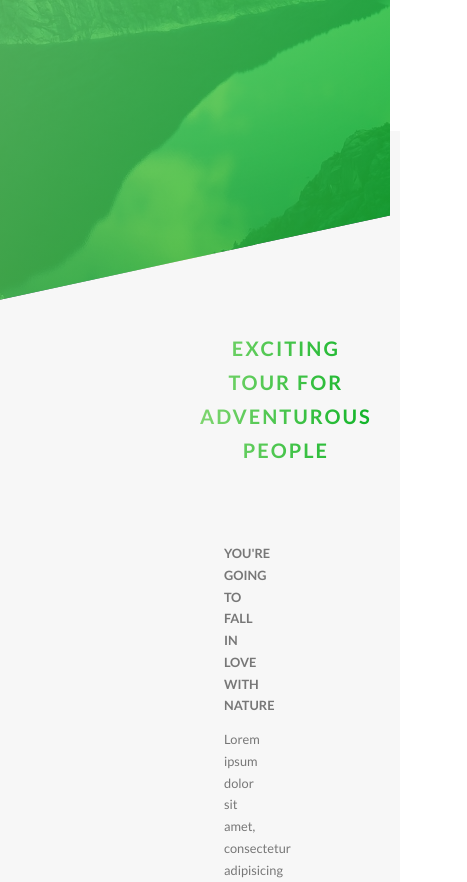
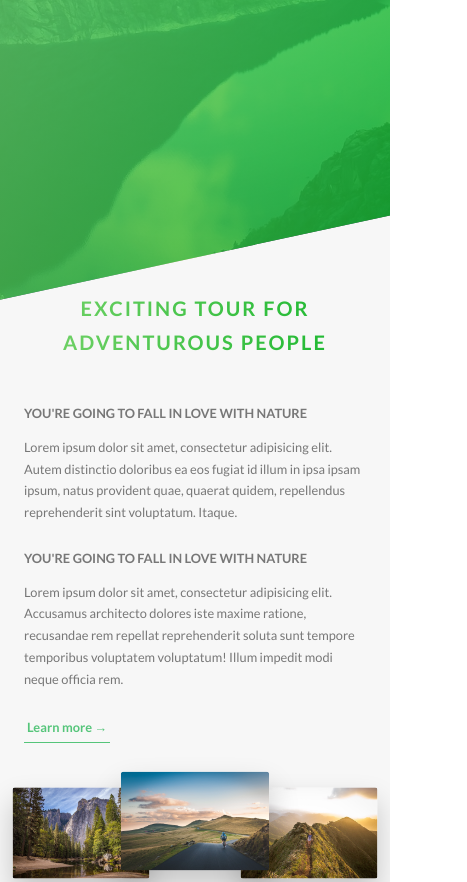
Before and after one commit to Dens0/Natours, a website: page index.html in a window 390 px wide. Shown: the part 502-1384 px from the top of the page, 467 px wide, since content can reach past the window. Drawn offline with Linux system fonts and the light colour scheme.

Commit message:
media rules part2

```diff
--- a/sass/abstracts/_mixins.sass
+++ b/sass/abstracts/_mixins.sass
@@ -33,9 +33,9 @@
 //*/
 
 
-@mixin respond-phone
-  @media (max-width: 600px)
-    @content
+//@mixin respond-phone
+//  @media (max-width: 600px)
+//    @content
 //$breakpoint argument choices
 //-phone
 //-tab-port
--- a/sass/abstracts/_variables.sass
+++ b/sass/abstracts/_variables.sass
@@ -25,6 +25,7 @@ $colour-black: #000
 
 //GRID
 $grid-width: 114rem
+$grid-width-big: 300rem
 $gutter-vertical: 8rem
 $gutter-vertical-small: 6rem
 $gutter-horizontal: 6rem
--- a/sass/base/_utilities.sass
+++ b/sass/base/_utilities.sass
@@ -1,12 +1,24 @@
 .u-center-text
   text-align: center !important
+
 .u-margin-bottom-big
   margin-bottom: 8rem !important
+
+  @include respond(tab-port)
+    margin-bottom: 4rem !important
+
+
+
 .u-margin-bottom-small
   margin-bottom: 1.5rem !important
+
 .u-margin-bottom-medium
   margin-bottom: 4rem !important
+  @include respond(tab-port)
+    margin-bottom: 2.5rem !important
+
 .u-margin-top-big
   margin-top: 8rem !important
+
 .u-margin-bottom-huge
   margin-top: 10rem !important
--- a/sass/components/_cards.sass
+++ b/sass/components/_cards.sass
@@ -122,4 +122,45 @@
     font-size: 6rem
     font-weight: 100
 
+
+
+  @include respond(tab-port)
+
+    background-color: $colour-white
+    height: auto
+    border-radius: 3px
+    box-shadow: 0 1.5rem 4rem rgba($colour-black,.15)
+    &__side
+      height: auto
+      position: relative
+      box-shadow: none
+
+
+      &--front
+        background-color: $colour-white
+      &--back
+        transform: rotateY(0deg)
+        -webkit-clip-path: polygon(0 15%, 100% 0, 100% 100%, 0 100%)
+        clip-path: polygon(0 15%, 100% 0, 100% 100%, 0 100%)
+
+
+    &:hover &__side--front //efekt obracania się karty
+        transform: rotateY(0deg)
+
+    &__details
+      padding: 1rem 3rem
+    &__cta
+      position: relative
+      top: 0
+      left: 0
+      transform: translate(0)
+      width: 100%
+      padding: 7rem 4rem 4rem 4rem
+    &__price-box
+      margin-bottom: 3rem
+
+
+
+    &__price-value
+      font-size: 4rem
 //&--back strona jest już na samym początku obrucona a w momencie najechania na kartę ustawiana jest na 0 stopni a frontowa dostaje 180stopni
--- a/sass/components/_composition.sass
+++ b/sass/components/_composition.sass
@@ -10,18 +10,35 @@
     transition: all 0.5s
     outline-offset: 1.5rem
 
+    @include respond(tab-port)
+      float: left
+      position: relative
+      width: 33.3333%
+      box-shadow: 0 1.5rem 3rem rgba($colour-black, .2)
 
     &--p1
       left: 0
       top: 1rem
-
+      @include respond(tab-port)
+        top: 0.5rem
+        transform: scale(1.2)
     &--p2
       right: 0
       top: 2rem
+      @include respond(tab-port)
+        top: -1rem
+        transform: scale(1.3)
+
+
 
     &--p3
       left: 20%
       top: 10rem
+      @include respond(tab-port)
+        top: 0.5rem
+        left: 0
+        transform: scale(1.2)
+        z-index: 0
 
     &:hover
       outline: 1rem solid $colours-primary
--- a/sass/components/_feature-box.sass
+++ b/sass/components/_feature-box.sass
@@ -9,6 +9,9 @@
   &:hover>&__icon
     background-image: linear-gradient(to right, #25c1d5, green)
 
+  @include respond(tab-port)
+    padding: 2rem
+
   &__icon
      font-size: 6rem
      margin-bottom: .5rem
@@ -18,7 +21,7 @@
      -webkit-background-clip: text // tło zostaje przycięte w miejsu gdzie jest tło
      color: transparent
      transition:  2s
-
-
-.feature-box:hover
+     @include respond(tab-port)
+        margin: 0
+  &:hover
     transform: translateY(-1px) scale(1.03)
--- a/sass/components/_story.sass
+++ b/sass/components/_story.sass
@@ -1,7 +1,7 @@
 .story
   width: 100%
   margin: 0 auto
-  box-shadow: 0 3rem 6rem rgba($colour-black,.1)
+  box-shadow: 0 3rem 6rem rgba($colour-black, .1)
   background-color: rgba($colour-white, .6)
   border-radius: 3px
   padding: 4rem 11rem
@@ -9,6 +9,17 @@
   font-size: $default-font-size
   clip-path: polygon(10% 0, 100% 0, 90% 100%, 0% 100%)
   -webkit-clip-path: polygon(10% 0, 100% 0, 90% 100%, 0% 100%)
+  @include respond(tab-port)
+    padding: 3rem 10rem
+    margin: 0 0
+    width: 100%
+  @include respond(phone)
+    clip-path: polygon(0% 0, 100% 0, 100% 100%, 0% 100%)
+
+
+
+
+
 
 
 
@@ -23,6 +34,12 @@
     -webkit-clip-path: circle(50% at 50% 50%)
     clip-path: circle(50% at 50% 50%)
     transform: translate(-3rem, 0)
+    @include respond(tab-port)
+      transform: translate(-2rem, 0)
+    @include respond(phone)
+      transform: translate(-3rem, 0)
+
+
 
   //obrazy elastyczne do responywnego projektowania  zwsze muszą mieć szerokość
   //tutaj użyliśmy height ponieważ obraz jest szerszy niż na górze
--- a/sass/layout/_footer.sass
+++ b/sass/layout/_footer.sass
@@ -10,6 +10,9 @@
   &__logo-box
     text-align: center
     margin-bottom: 8rem
+    @include respond(tab-port)
+      margin-bottom: 6rem
+
 
 
 
--- a/sass/layout/_grid.sass
+++ b/sass/layout/_grid.sass
@@ -2,6 +2,7 @@
   max-width: $grid-width
   //background-color: #eeeeee
   margin: 0 auto
+
 
   &:not(:last-child) // wybieramy wszystko bez ostatniego elementu aby ten ostatni nie miał marginesu dolnego
     margin-bottom: $gutter-vertical
--- a/sass/pages/_home.sass
+++ b/sass/pages/_home.sass
@@ -3,6 +3,11 @@
   padding: 25rem
   margin-top: -20vh
   //padding-left: 100vw
+
+  @include respond(tab-port)
+    padding: 20rem 0
+
+
 .section-features
   padding: 20rem 0
   background-image: linear-gradient(to right bottom , rgba($colours-primary-light, 0.8),rgba($colours-primary-dark,0.8)) , url(../img/nat-4.jpg)
@@ -13,10 +18,16 @@
   margin-top: -10rem
   & > * //wybieramy tylko dzieci aby naprostować
     transform: skewY(7deg)
+
+  @include respond(tab-port)
+    padding: 10rem 0
+
 .section-tours
   background-color: $colour-grey-light-1
   padding: 25rem 0 15rem 0
   margin-top: -10rem
+  @include respond(tab-port)
+    padding: 20rem 0 15rem 0
 
 
 .section-stories
@@ -24,18 +35,40 @@
   //background-color: $colour-grey-light-1
   position:  relative
 
+  @include respond(tab-port)
+    padding: 10rem 0
+    &>.row
+      max-width: 80rem
+
+
+
+
 .section-book
   padding: 15rem 0
   background-image: linear-gradient(to right bottom, $colours-primary-light, $colours-primary-dark)
+  @include respond(tab-port)
+    padding: 10rem 0
+
 
 .book
   background-image: linear-gradient(105deg, rgba($colour-white,.9)0%,rgba($colour-white,.9)50%, transparent 50%),url(../img/nat-10.jpg)
   -webkit-background-size: 100%
   background-size: 100%
-  height: 50rem
   border-radius: 3px
   box-shadow:  0 1.5rem 4rem rgba($colour-black, .2)
+
+  @include respond(tab-land)
+    background-image: linear-gradient(105deg, rgba($colour-white,.9)0%,rgba($colour-white,.9)65%, transparent 65.1%),url(../img/nat-10.jpg)
+    -webkit-background-size: cover
+    background-size: cover
+
+  @include respond(tab-port)
+    background-image: linear-gradient(to right, rgba($colour-white,.9)0%,rgba($colour-white,.9))
 
   &__form
     width: 50%
     padding: 6rem
+    @include respond(tab-land)
+      width: 65%
+    @include respond(tab-port)
+      width: 100%
```
Also changed, not shown: css/style.css, 1 other file.
